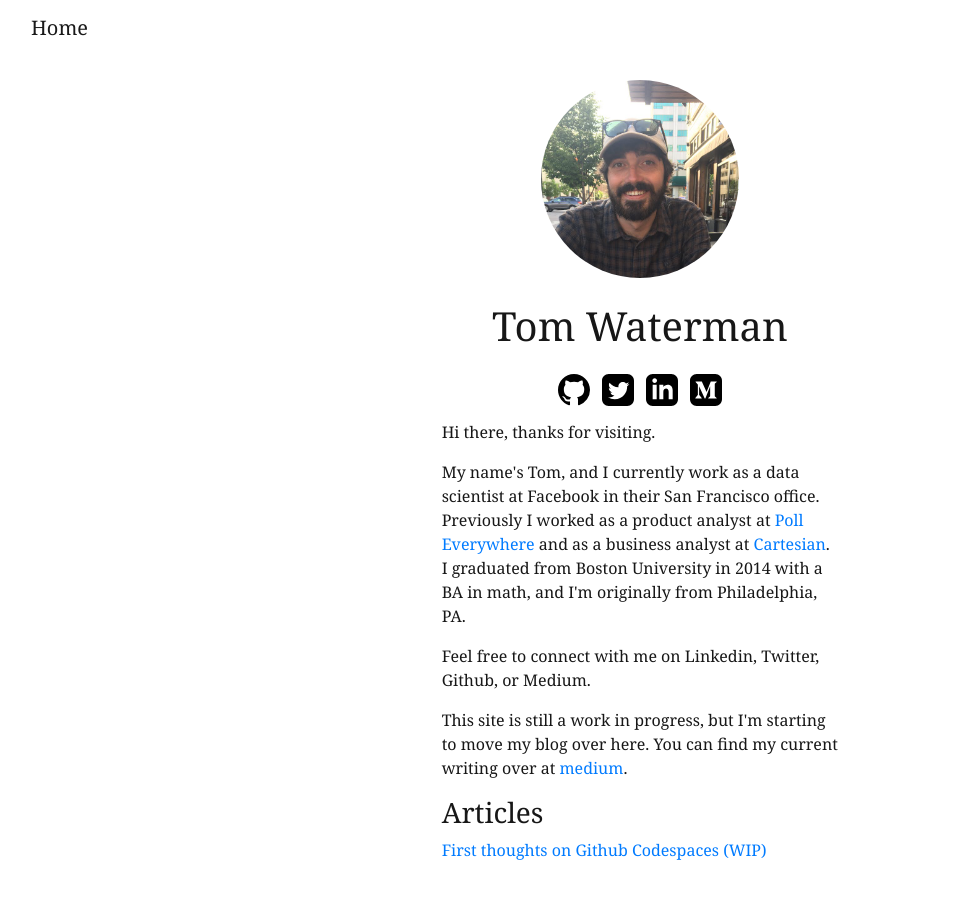
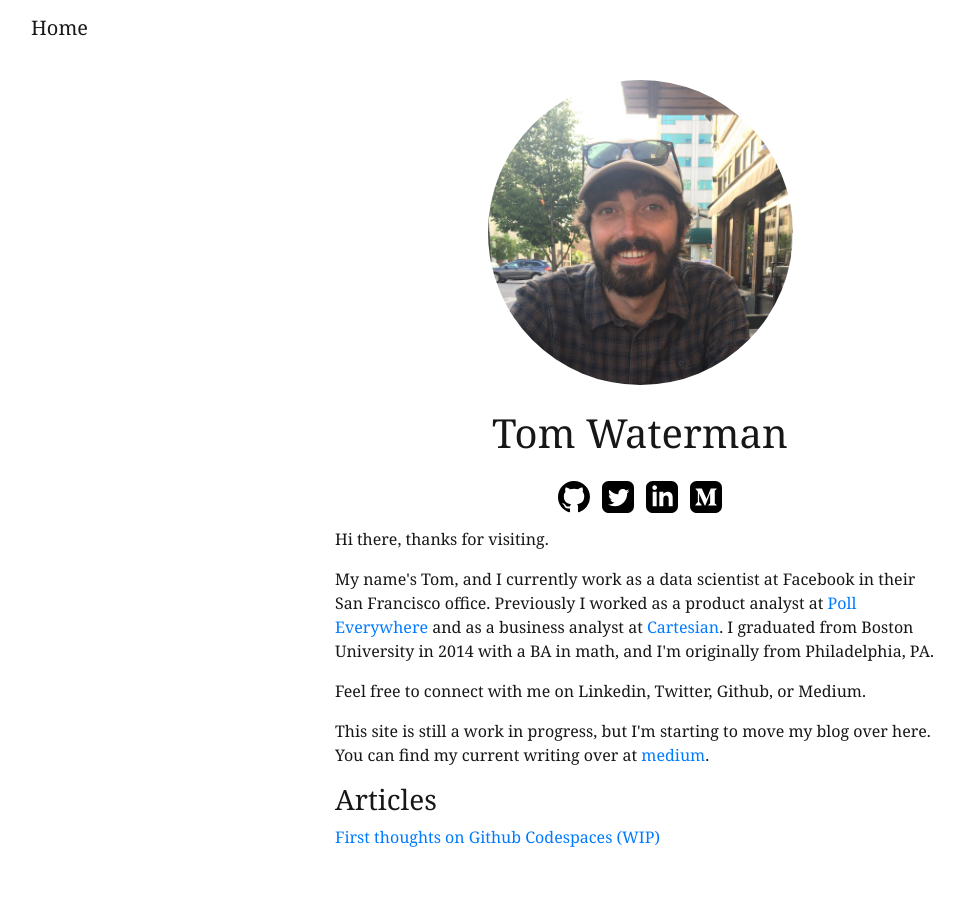
Before and after one commit to tjwaterman99/tjwaterman99, an MkDocs documentation site: the page built from docs/index.md, in a window 1280 px wide. Shown: the whole page, without its empty margins (0-962 px from the left). Built offline with MkDocs 1.6.1, drawn with Linux system fonts in a browser that asks for light colours; nearby versions of some CDN libraries.

Commit message:
Fix padding

```diff
--- a/theme/main.html
+++ b/theme/main.html
@@ -19,7 +19,7 @@
         </nav>
         {% if page.is_homepage %}
         <div class="row">
-            <div class="col-lg-8 offset-lg-2 col-xl-4 offset-xl-4">
+            <div class="col-lg-8 offset-lg-2 col-xl-6 offset-xl-3">
             <img class="profile-photo rounded-circle mx-auto d-block" src="/img/profile.jpg"></img>
             <h1 class="my-4">Tom Waterman</h1>
             <div class="contacts text-center my-2">
@@ -45,7 +45,7 @@
         </div>
         {% else %}
         <div class="row">
-            <div class="col-lg-8 offset-lg-2 col-xl-5 offset-xl-3">{{ page.content }}</div>
+            <div class="col-lg-8 offset-lg-2 col-xl-6 offset-xl-3">{{ page.content }}</div>
         </div>
         {% endif %}
     </div>
```
